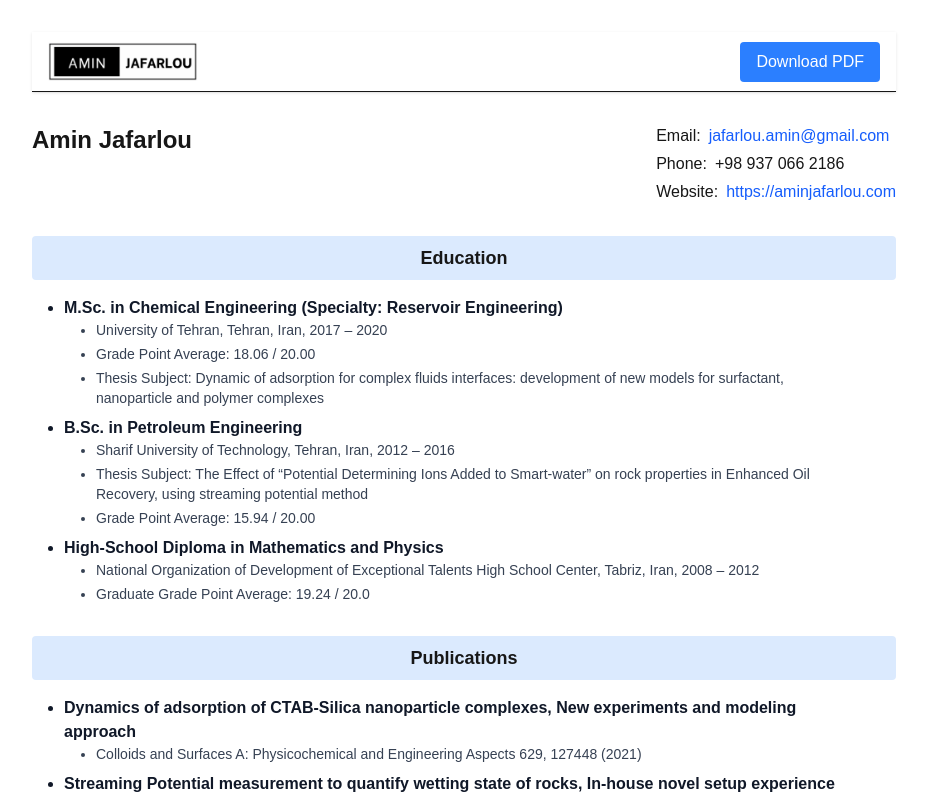
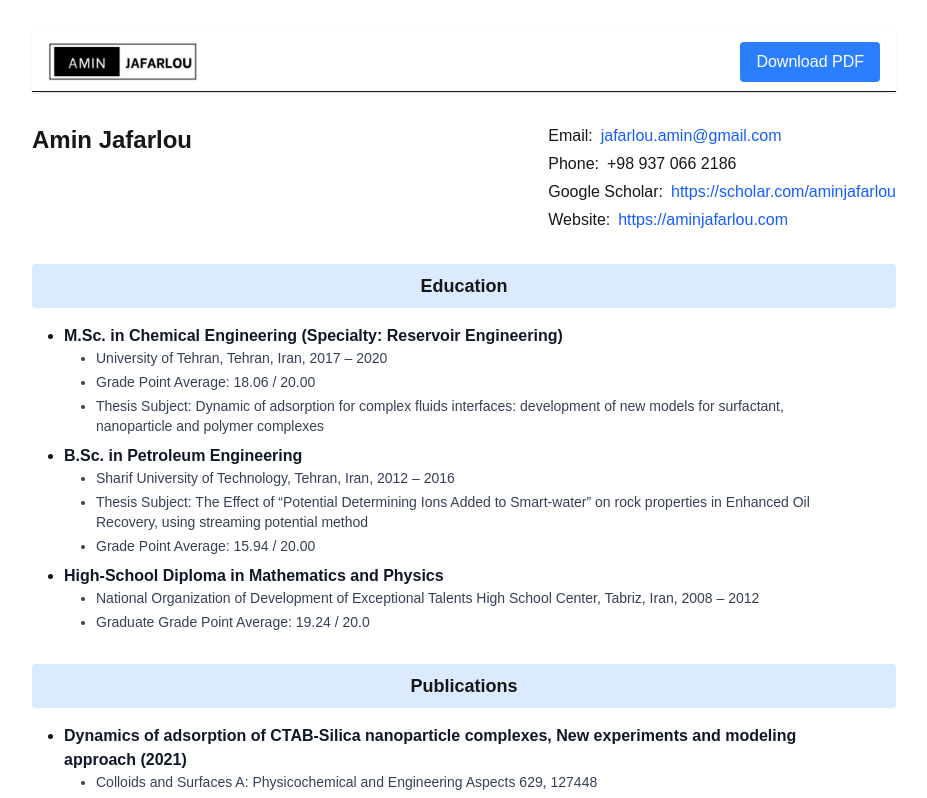
Before and after one commit to AminJafarlou/resume, a Next.js app: page / in a window 1280 px wide. Shown: the top 798 px of the page, without its empty margins (176-1103 px from the left). Built offline with nearby package versions, Linux system fonts and the light colour scheme.

Commit message:
update contact information

```diff
--- a/src/app/components/ContactSection.tsx
+++ b/src/app/components/ContactSection.tsx
@@ -1,10 +1,10 @@
-import { contactInfo } from "../data/information"
+import { contactInfo } from '../data/information'
 
 export const ContactSection = () => {
   return (
     <div className="text-center flex justify-between">
       <h1 className="text-2xl font-bold mb-4">{contactInfo.fullName}</h1>
-      <div className="space-y-1 text-left inline-block">
+      <div className="space-y-1 inline-block">
         <div className="flex gap-2">
           <span className="font-medium">Email:</span>
           <a href={`mailto:${contactInfo.email}`} className="text-blue-600 hover:underline">
@@ -16,6 +16,12 @@ export const ContactSection = () => {
           <span>{contactInfo.phone}</span>
         </div>
         <div className="flex gap-2">
+          <span className="font-medium">Google Scholar:</span>
+          <a href={`https://${contactInfo.scholar}`} className="text-blue-600 hover:underline">
+            {contactInfo.scholar}
+          </a>
+        </div>
+        <div className="flex gap-2">
           <span className="font-medium">Website:</span>
           <a href={`https://${contactInfo.website}`} className="text-blue-600 hover:underline">
             {contactInfo.website}
--- a/src/app/data/information.ts
+++ b/src/app/data/information.ts
@@ -9,6 +9,7 @@ export const contactInfo = {
   fullName: 'Amin Jafarlou',
   email: 'jafarlou.amin@gmail.com',
   phone: '+98 937 066 2186',
+  scholar: 'https://scholar.com/aminjafarlou',
   website: 'https://aminjafarlou.com',
 }
 
@@ -55,18 +56,20 @@ export const sections: Section[] = [
     title: 'Publications',
     items: [
       {
-        title: 'Dynamics of adsorption of CTAB-Silica nanoparticle complexes, New experiments and modeling approach',
+        title:
+          'Dynamics of adsorption of CTAB-Silica nanoparticle complexes, New experiments and modeling approach (2021)',
         subItems: [
           {
-            title: 'Colloids and Surfaces A: Physicochemical and Engineering Aspects 629, 127448 (2021)',
+            title: 'Colloids and Surfaces A: Physicochemical and Engineering Aspects 629, 127448',
           },
         ],
       },
       {
-        title: 'Streaming Potential measurement to quantify wetting state of rocks, In-house novel setup experience',
+        title:
+          'Streaming Potential measurement to quantify wetting state of rocks, In-house novel setup experience (2017)',
         subItems: [
           {
-            title: 'IOR 2017 - 19th European Symposium on Improved Oil Recovery (2017)',
+            title: 'IOR 2017 - 19th European Symposium on Improved Oil Recovery',
           },
         ],
       },
@@ -82,12 +85,17 @@ export const sections: Section[] = [
       },
       {
         title: ' Co, Tehran, Iran (2021 – 2023)',
-        subItems: [{ title: 'Researcher and Software Engineer, applying Kalman Filter method for predicting three-phase flow in wellbore conditions' }],
+        subItems: [
+          {
+            title:
+              'Researcher and Software Engineer, applying Kalman Filter method for predicting three-phase flow in wellbore conditions',
+          },
+        ],
       },
       {
         title: 'Koupal Energy & Development Co, Tehran, Iran (2020 - 2021)',
         subItems: [{ title: 'Researcher for national project of EOR for Iranian oil fields' }],
-      }
+      },
     ],
   },
 
```
